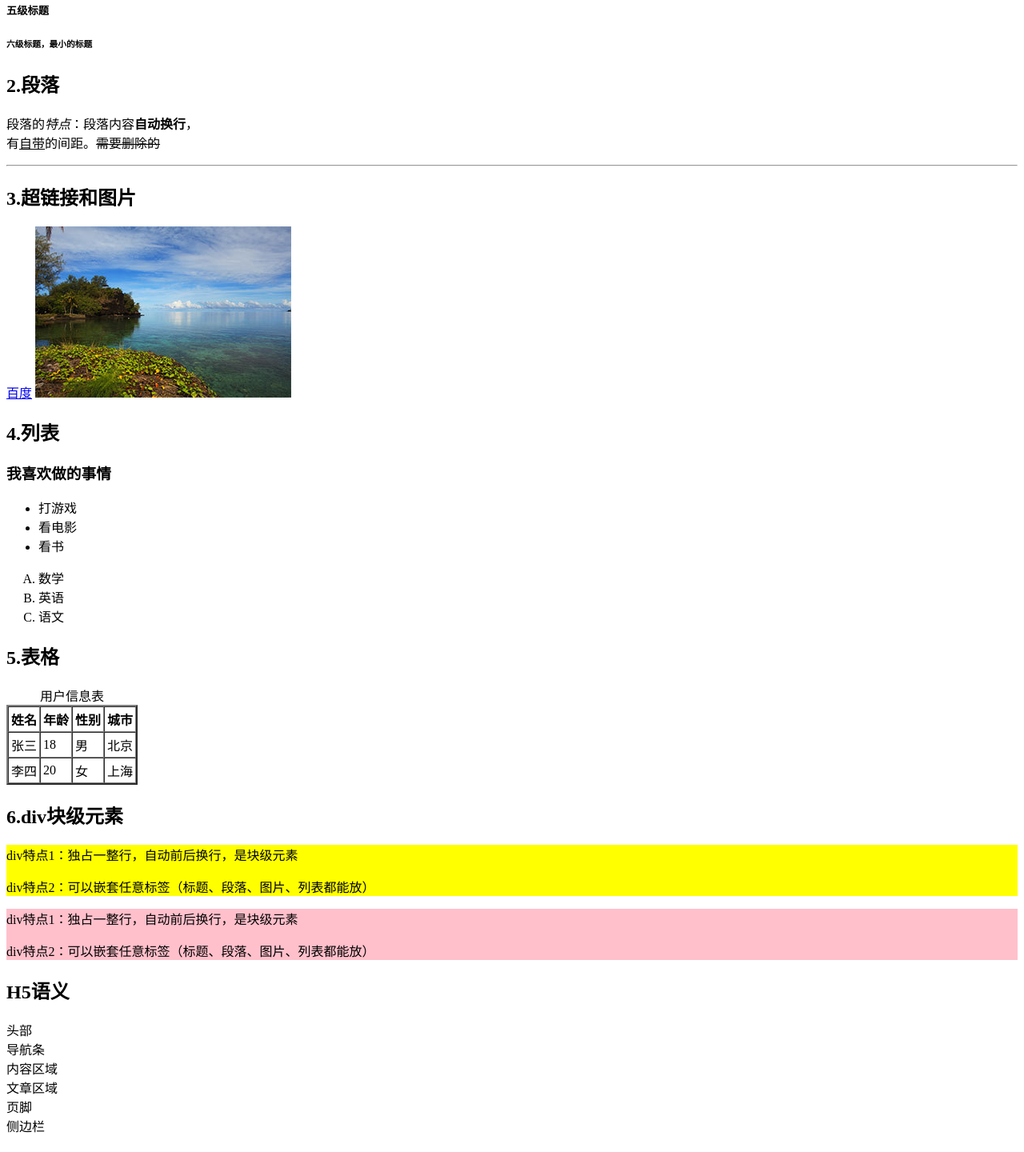
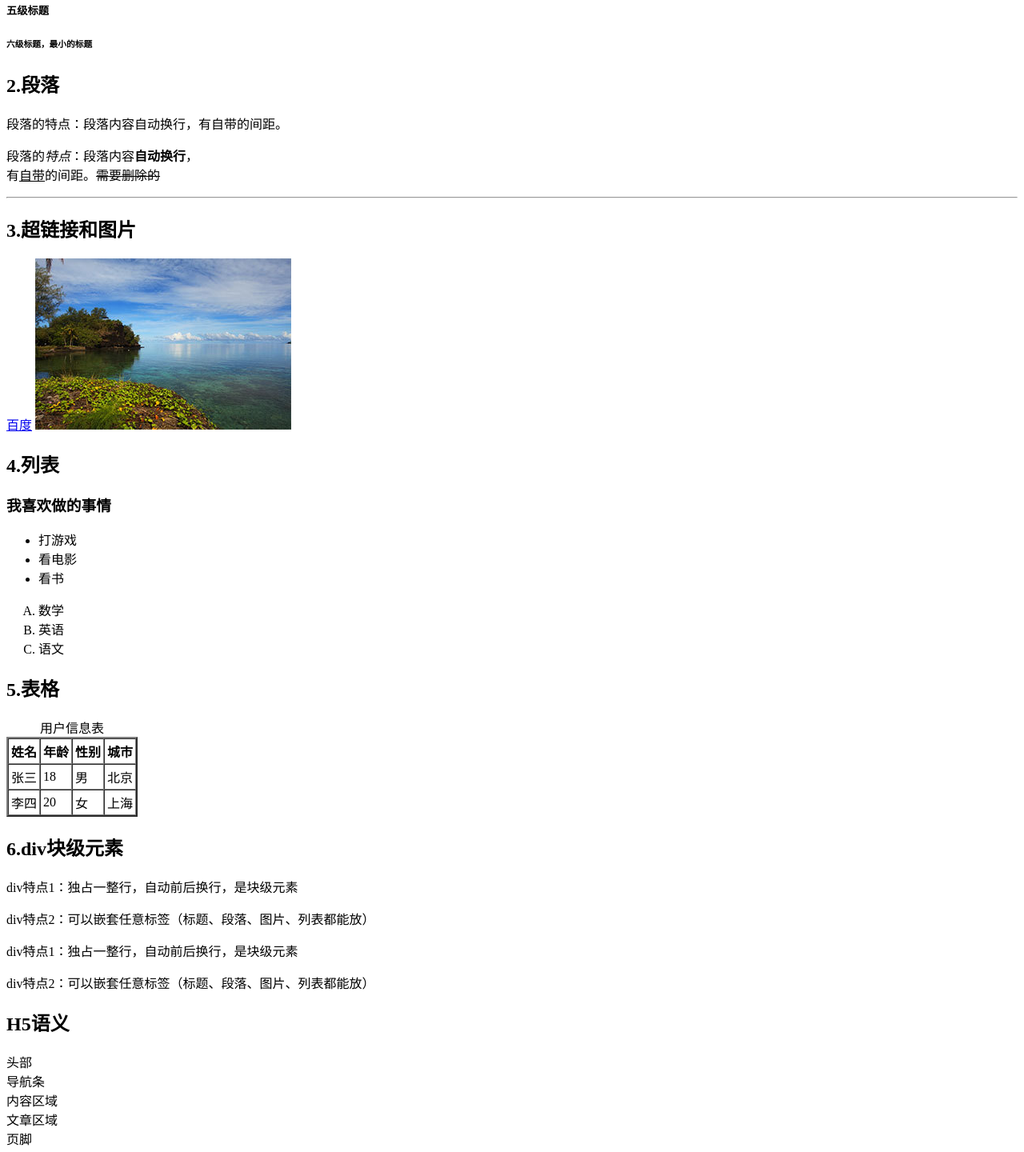
Before and after one commit to 20051130/qifangyuan031, a plain HTML site: page wangyao-information/html_basic004.html in a window 1280 px wide. Shown: the part 290-1730 px from the top of the page at 80% size. Drawn offline with Linux system fonts and the light colour scheme.

Commit message:
讲解css选择器代码

```diff
--- a/wangyao-information/html_basic004.html
+++ b/wangyao-information/html_basic004.html
@@ -6,10 +6,12 @@
     <meta charset="UTF-8">
     <meta name="viewport" content="width=device-width, initial-scale=1.0">
     <title>我的第一个网页</title>
+<link rel="stylesheet" href="./html_basic.css">
+
 </head>
 
 <body>
-    <h2>1.标题</h2>
+    <h2 class="title-demo">1.标题</h2>
     <!-- 一共6级标题h1-h6 -->
     <h1>一级标题</h1>
     <h2>二级标题</h2>
@@ -17,19 +19,19 @@
     <h4>四级标题</h4>
     <h5>五级标题</h5>
     <h6>六级标题，最小的标题</h6>
-    <h2>2.段落</h2>
-    <p>
+    <h2 class="title-demo">2.段落</h2>
+    <p class="text-cont">段落的特点：段落内容自动换行，有自带的间距。</p>
         <!-- 常用的强调的两种方式：斜体em和加粗strong,下划线u,删除线s -->
         段落的<em>特点</em>：段落内容<strong>自动换行</strong>，<br>
         有<u>自带</u>的间距。<s>需要删除的</s>
     </p>
     <hr>
-    <h2>3.超链接和图片</h2>
+    <h2 class="title-demo">3.超链接和图片</h2>
     <a href="http://baidu.com" target="_blank">百度</a>
     <img src="./img/1.jpg" alt="百度logo">
-    <h2>4.列表</h2>
+    <h2 class="title-demo">4.列表</h2>
     <h3>我喜欢做的事情</h3>
-    <ul>
+    <ul class="list-demo" >
         <li>打游戏</li>
         <li>看电影</li>
         <li>看书</li>
@@ -39,10 +41,10 @@
         <li>英语</li>
         <li>语文</li>
     </ol>
-    <h2>5.表格</h2>
+    <h2 class="title-demo">5.表格</h2>
     <!-- cellspacing是单元格之间的距离，
      cellpadding="3"是单元格内容与边框之间的距离 -->
-    <table border="2" cellspacing="0" cellpadding="3">
+    <table id="user-table" border="2" cellspacing="0" cellpadding="3">
         <caption>用户信息表</caption>
         <!-- （tr>td*3）*4回车 实现的是三行四列的表格 -->
         <tr>
@@ -64,17 +66,17 @@
             <td>上海</td>
         </tr>
     </table>
-    <h2>6.div块级元素</h2>
-    <div style="background:yellow;">
+    <h2 class="title-demo">6.div块级元素</h2>
+    <div>
 
         <p>div特点1：独占一整行，自动前后换行，是块级元素</p>
         <p>div特点2：可以嵌套任意标签（标题、段落、图片、列表都能放）</p>
     </div>
-    <div style="background:pink;">
+    <div>
         <p>div特点1：独占一整行，自动前后换行，是块级元素</p>
         <p>div特点2：可以嵌套任意标签（标题、段落、图片、列表都能放）</p>
     </div>
-    <h2>H5语义</h2>
+    <h2 class="title-demo">H5语义</h2>
     <!-- header、nav、section、article、footer、aside本质上都是div -->
     <header>头部</header>
     <nav>导航条</nav>
@@ -82,7 +84,7 @@
     <article>文章区域</article>
     <footer>页脚</footer>
     <aside>侧边栏</aside>
-    <h2>基础表单+H5表单</h2>
+    <h2 class="title-demo"  >基础表单+H5表单</h2>
 
     <form action="http://baidu.com" name="fm" method="post">
         <p>用户名：
@@ -137,7 +139,7 @@
         </p>
 
     </form>
-    <button>
+    <button class="btn">
         表单外的按钮
     </button>
 
```
